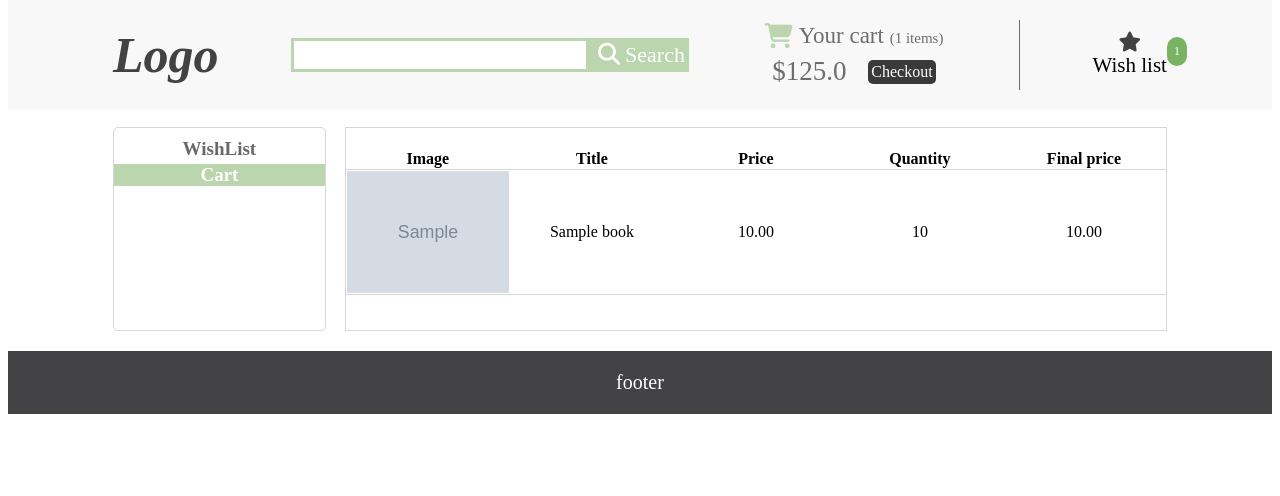
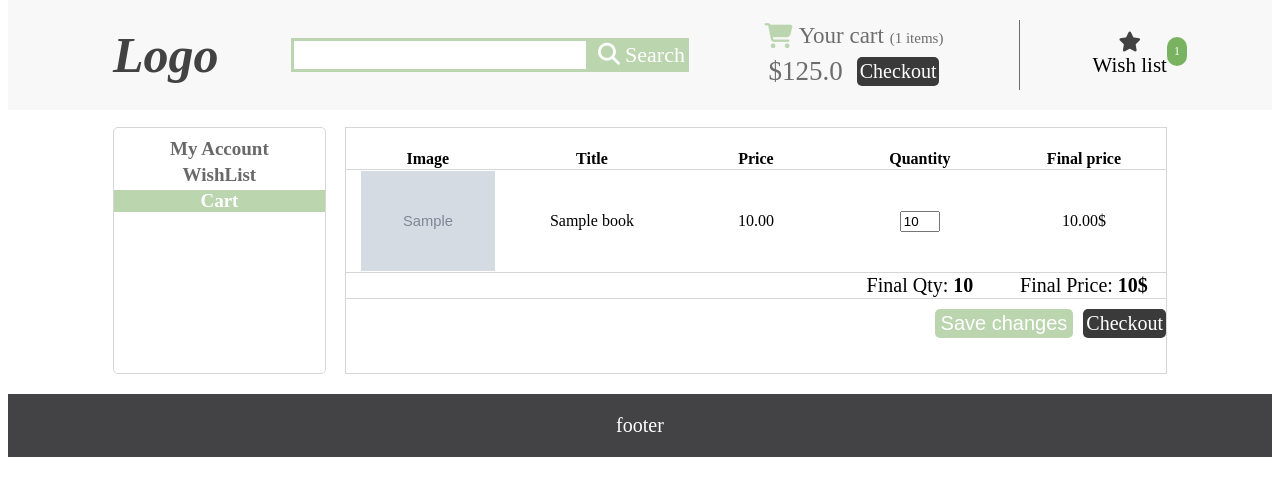
Before and after one commit to Rwwwrl/Book-store-pet-project, a Django app: page /account_page/cart_page/ in a window 1280 px wide. Shown: the part 42-538 px from the top of the page. Run offline with Django 3.2, Linux system fonts and the light colour scheme; a user stored in the database is signed in; tables that the repository leaves empty hold one stand-in row (values such as "Sample post"); grey boxes marked "Sample" are stand-in pictures; some libraries are stand-ins or nearby versions; some web fonts are replaced.

Commit message:
CartView done, added: my_account_view

```diff
--- a/bookapp/mixins.py
+++ b/bookapp/mixins.py
@@ -16,7 +16,6 @@ class UserWishListMixin(ContextMixin, View):
         self.cart, cart_created = Cart.objects.get_or_create(
             user=self.user
         )
-        print(self.cart.product_items.all())
 
         return super().dispatch(request, *args, **kwargs)
 
--- a/bookapp/models.py
+++ b/bookapp/models.py
@@ -1,4 +1,5 @@
 from django.db import models
+from django.db.models import Sum
 from django.utils.text import slugify
 from django.urls import reverse
 from django.contrib.contenttypes.fields import GenericForeignKey
@@ -90,6 +91,9 @@ class Cart(models.Model):
     def __str__(self):
         return f'{self.user.username}`s cart'
 
+    def get_final_param(self, param):
+        final_param = self.product_items.aggregate(Sum(param))
+        return final_param[param+'__sum']
 
 class ProductItem(models.Model):
     book = models.OneToOneField(Book, related_name='product_item', on_delete=models.CASCADE)
--- a/bookapp/templates/bookapp/account_page/account_page_base.html
+++ b/bookapp/templates/bookapp/account_page/account_page_base.html
@@ -9,6 +9,7 @@
 {% block category %}
 
 <div class="wish_card--container">
+    <a href="#" class="wish_card_link {% if request.path == '/account_page/account_info/' %}active{% endif %}">My Account</a>
     <a href="#" class="wish_card_link {% if request.path == '/account_page/wish_list/' %}active{% endif %}">WishList</a>
     <a href="#" class="wish_card_link {% if request.path == '/account_page/cart_page/' %}active{% endif %}">Cart</a>
 </div>
--- a/bookapp/templates/bookapp/account_page/cart_page.html
+++ b/bookapp/templates/bookapp/account_page/cart_page.html
@@ -2,6 +2,9 @@
 
 
 {% block products %}
+<div class="block_products">
+    <form action="{% url 'recalc_cart' %}" method="POST">
+        {% csrf_token %}
         <table class="table">
             <thead>
                 <tr>
@@ -19,12 +22,24 @@
                     <td class="table_td">
                         <img class="table_img" src="{{ cart_product.book.image.url }}" alt="">
                     </td>
-            <td class="table_td">{{ cart_product.book.title }}</td>
-            <td class="table_td">{{ cart_product.book.price }}</td>
-            <td class="table_td">{{ cart_product.qty }}</td>
-            <td class="table_td">{{ cart_product.final_price }}</td>
+                    <td>{{ cart_product.book.title }}</td>
+                    <td>{{ cart_product.book.price }}</td>
+                    <td><input class="qty_input" type="number" value="{{ cart_product.qty }}" min="1" max="20"
+                            name="{{ cart_product.id }}"></td>
+                    <td>{{ cart_product.final_price }}$</td>
                 </tr>
                 {% endfor %}
+                <tr>
+                    <td colspan="3"></td>
+                    <td class="final_params">Final Qty: <span class="final_result">{{ cart_final_qty }}</span></td>
+                    <td class="final_params">Final Price: <span class="final_result">{{ cart_final_price }}$</span></td>
+                </tr>
             </tbody>
         </table>
+        <div class="buttons_wrapper">
+            <button type="submit" class="change_button">Save changes</button>
+            <a href="#" class="checkout">Checkout</a>
+        </div>
+    </form>
+</div>
 {% endblock products %}
--- a/bookapp/urls.py
+++ b/bookapp/urls.py
@@ -1,6 +1,6 @@
 from django.urls import path
 
-from .views import MainPage, BookDetail, UnderCategoryBooks, AddToWishList, AddToCart, WishListView, CartView
+from .views import MainPage, BookDetail, UnderCategoryBooks, AddToWishList, AddToCart, WishListView, CartView, RecalcCartView, MyAccountView
 
 urlpatterns = [
     path('main-page/', MainPage.as_view(), name='main_page'),
@@ -9,7 +9,9 @@ urlpatterns = [
     path('main-page/<str:under_category_slug>/', UnderCategoryBooks.as_view(), name='undercategory_books'),
     path('add_to_wish/<str:book_slug>/', AddToWishList.as_view(), name='add_to_wish'),
     path('add_to_cart/<str:book_slug>/', AddToCart.as_view(), name='add_to_cart'),
+    path('account_page/my_account/', MyAccountView.as_view(), name='my_account_page'),
     path('account_page/wish_list/', WishListView.as_view(), name='wish_page'),
-    path('account_page/cart_page/', CartView.as_view(), name='cart_page')
+    path('account_page/cart_page/', CartView.as_view(), name='cart_page'),
+    path('account_page/cart_page/recalt_cart/', RecalcCartView.as_view(), name='recalc_cart')
 
 ]
--- a/bookapp/views.py
+++ b/bookapp/views.py
@@ -117,3 +117,29 @@ class CartView(UserWishListMixin, ListView):
 
     def get_queryset(self, **kwargs):
         return self.cart.product_items.all()
+
+    def get_context_data(self, **kwargs):
+        context = super().get_context_data(**kwargs)
+        context['cart_final_price'] = self.cart.get_final_param('final_price')
+        context['cart_final_qty'] = self.cart.get_final_param('qty')
+        return context
+
+
+class RecalcCartView(UserWishListMixin):
+
+    def post(self, request, *args, **kwargs):
+        for id in request.POST:
+            if not id.startswith('csrf'):
+                product_item = self.cart.product_items.get(id=id)
+                product_item.qty = int(request.POST[id])
+                product_item.save()
+        return redirect('cart_page')
+
+
+class MyAccountView(UserWishListMixin, DetailView):
+
+    template_name = 'my_account.html'
+    context_object_name = 'user'
+
+    def get_object(self, **kwargs):
+        return self.user
--- a/static/css/account_page.css
+++ b/static/css/account_page.css
@@ -27,11 +27,59 @@ table {
 td, th {
     text-align: center;
     width: 20%;
+    height: 10px;
     border-bottom: 1px solid #d6d6d6;
 }
 
 .table_img {
+    margin: 0 auto;
     display: block;
     max-width: 100%;
-    height: auto;
+    max-height: 100px;
+    width: auto;
 }
+
+.qty_input {
+    max-width: 20%;
+    margin: 0 auto;
+}
+
+.buttons_wrapper {
+    display: flex;
+    flex-direction: row;
+    justify-content: flex-end;
+    margin-top: 10px;
+}
+
+.final_params {
+    font-size: 20px;
+}
+
+.final_result {
+    font-size: 20px;
+    font-weight: bold;
+}
+
+.block_products {
+    display: flex;
+    flex-direction: column;
+    width: 100%;
+}
+
+.checkout {
+    color: white;
+    text-decoration: none;
+    padding: 3px;
+    background: #3a3a3a;
+    border-radius: 5px;
+    font-size: 20px;
+}
+
+.change_button {
+    background: #bbd5af;
+    color: white;
+    border: none;
+    font-size: 20px;
+    margin-right: 10px;
+    border-radius: 5px;
+}
```
Lines whose indentation alone changed are shown as unchanged.
